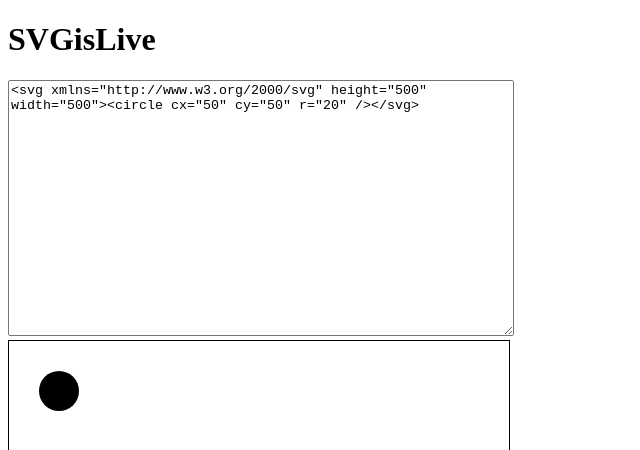
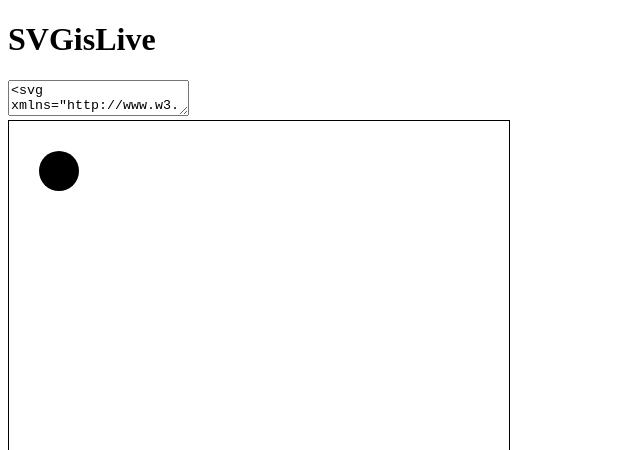
Before and after one commit to T1xx1/SVGisLive, a Svelte app: page / in a window 1280 px wide. Shown: the top 450 px of the page, without its empty margins (0-640 px from the left). Built offline with nearby package versions, Linux system fonts and the light colour scheme.

Commit message:
Split componenrs

```diff
--- a/src/app/_index.svelte
+++ b/src/app/_index.svelte
@@ -1,12 +1,7 @@
 <script lang="ts">
-   import Editor from './editor.svelte';
-   import Out from './out.svelte';
-
-   var svg = '<svg xmlns="http://www.w3.org/2000/svg" height="500" width="500"><circle cx="50" cy="50" r="20" /></svg>';
+   import Main from './main.svelte';
+   import Title from './title.svelte';
 </script>
 
-<h1>SVGisLive</h1>
-<main>
-   <Editor bind:svg />
-   <Out {svg} />
-</main>
+<Title />
+<Main />
--- a/src/app/editor.svelte
+++ b/src/app/editor.svelte
@@ -3,10 +3,3 @@
 </script>
 
 <textarea bind:value={svg} spellcheck="false"></textarea>
-
-<style>
-   textarea {
-      height: 250px;
-      width: 500px;
-   }
-</style>
--- /dev/null
+++ b/src/app/main.svelte
@@ -0,0 +1,11 @@
+<script>
+   import Editor from './editor.svelte';
+   import Out from './out.svelte';
+
+   var svg = '<svg xmlns="http://www.w3.org/2000/svg" height="500" width="500"><circle cx="50" cy="50" r="20" /></svg>';
+</script>
+
+<main>
+   <Editor bind:svg />
+   <Out {svg} />
+</main>
--- /dev/null
+++ b/src/app/title.svelte
@@ -0,0 +1 @@
+<h1>SVGisLive</h1>
```
